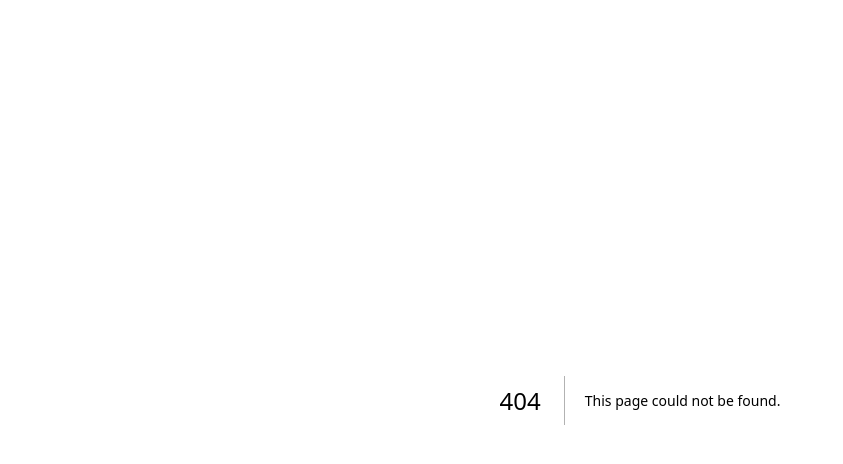
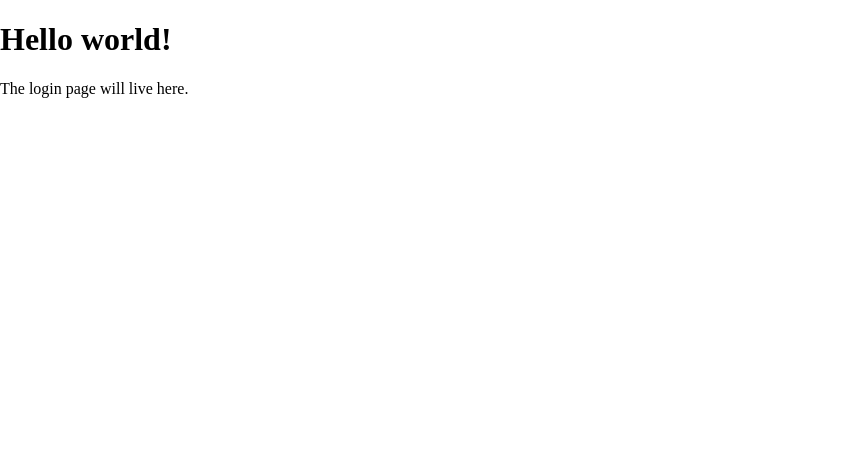
Before and after one commit to SENG-499-Company-3/frontend, a Next.js app: page /login in a window 1280 px wide. Before the commit this address had no page. Shown: the top 464 px of the page, without its empty margins (0-843 px from the left). Built offline with nearby package versions, Linux system fonts and the light colour scheme.

Commit message:
Created Login page boilerplate

```diff
--- /dev/null
+++ b/src/pages/login.tsx
@@ -0,0 +1,14 @@
+// Login page boilerplate!
+
+import React from 'react'
+
+const LoginPage = () => {
+    return (
+        <div>
+            <h1>Hello world!</h1>
+            <p>The login page will live here.</p>
+        </div>
+    )
+}
+
+export default LoginPage
```
Also changed, not shown: 2 other files (tests, documents, lock files or other folders).
